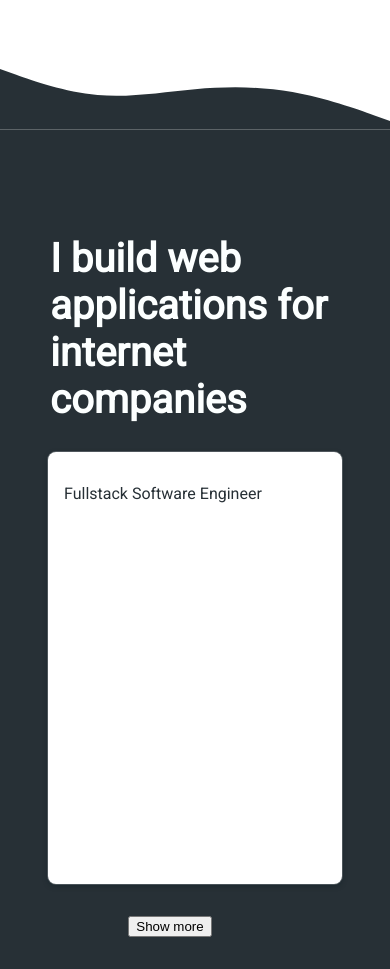
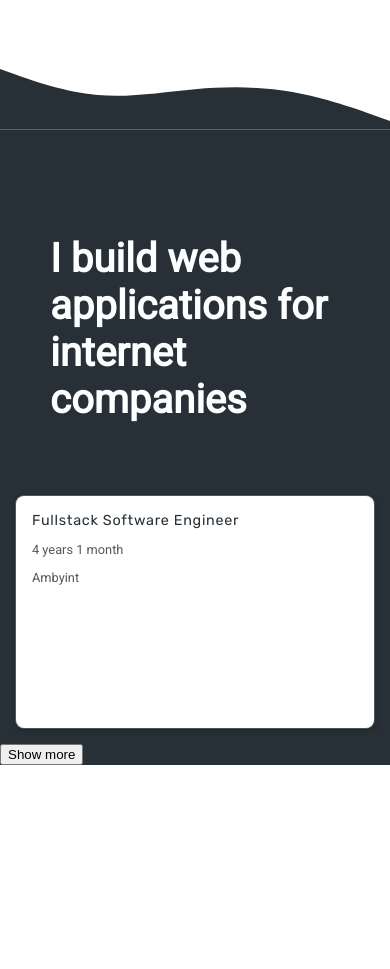
Before and after one commit to cephalization/portfolio-v3, a Gatsby site: page / in a window 390 px wide. Shown: the part 580-1549 px from the top of the page. After the commit the page ends 1345 px from the top, so only its background shows below. Built offline with nearby package versions, Linux system fonts and the light colour scheme; Gatsby itself is replaced by a stand-in of ours.

Commit message:
TODO: finish styling cards responsively

```diff
--- a/src/components/job/job.js
+++ b/src/components/job/job.js
@@ -1,23 +1,50 @@
 import React from "react"
 import styled from "styled-components"
+import { lengthOfTime } from "../../utils/length-of-time"
 
 const Card = styled.div`
   margin: 1rem;
   padding: 1rem;
   background-color: white;
-  height: 400px;
-  width: 300px;
+  height: 200px;
   color: #273036;
   box-shadow: 0 0 0 1px rgba(255, 255, 255, 0.2),
     0 2px 5px 0 rgba(14, 30, 37, 0.56);
   border-radius: 8px;
-  @media screen and (max-width: 800px) {
-    width: 100%;
-  }
+`
+
+const Headline = styled.div`
+  display: grid;
+  grid-template-columns: repeat(auto-fit, minmax(auto, 1fr));
+  justify-content: space-between;
+`
+
+const Position = styled.p`
+  font-family: "Rubik";
+  letter-spacing: 0.05em;
+  font-size: 0.9rem;
+  margin: auto 0px;
+`
+
+const Duration = styled.p`
+  font-family: "Roboto";
+  opacity: 0.8;
+  font-size: 0.8rem;
+`
+
+const Company = styled.p`
+  font-family: "Roboto";
+  opacity: 0.8;
+  font-size: 0.8rem;
+  margin: auto 0px;
 `
 
 export const Job = ({ job }) => (
   <Card>
-    <p>{job.position}</p>
+    <Headline>
+      <Position>{job.position}</Position>
+      <Duration>{lengthOfTime(job)}</Duration>
+    </Headline>
+    <Company>{job.company}</Company>
   </Card>
 )
--- a/src/components/jobs/jobs.js
+++ b/src/components/jobs/jobs.js
@@ -5,39 +5,15 @@ import { Job } from "../../components/job"
 
 import { JOBS } from "../../jobs"
 
-const Container = styled.div`
-  margin-top: -11rem;
-  margin-left: 12rem;
-  margin-right: 10rem;
-  margin-bottom: 2rem;
-  @media screen and (max-width: 1280px) {
-    margin-left: 2rem;
-    margin-right: 2rem
-    margin-top: -6rem;
-  }
+const Container = styled.div``
 
-  @media screen and (max-width: 768px) {
-    margin-top: -10rem;
-  }
-
-  @media screen and (max-width: 520px) {
-    margin-top: -5rem;
-  }
+const JobContainer = styled.div`
+  margin: 0 auto;
+  display: grid;
+  grid-template-columns: repeat(auto-fill, minmax(360px, 1fr));
 `
 
-const JobContainer = styled.div`
-  margin: 1rem 0;
-  display: flex;
-  flex-wrap: wrap;
-  border-radius: 0.9%;
-`
-
-const ButtonContainer = styled.div`
-  display: flex;
-  flex-direction: row;
-  justify-content: center;
-  padding-right: 50px;
-`
+const ButtonContainer = styled.div``
 
 const Button = styled.button``
 
--- a/src/components/styled.js
+++ b/src/components/styled.js
@@ -44,10 +44,7 @@ export const ContentContainer = styled.div`
   font-size: 3rem;
   font-weight: bold;
   flex: 1;
-  height: 15rem;
-  @media screen and (max-width: 768px) {
-    height: 20rem;
-  }
+  margin-bottom: 2rem;
 `
 
 export const ContentText = styled(Text)`
```
